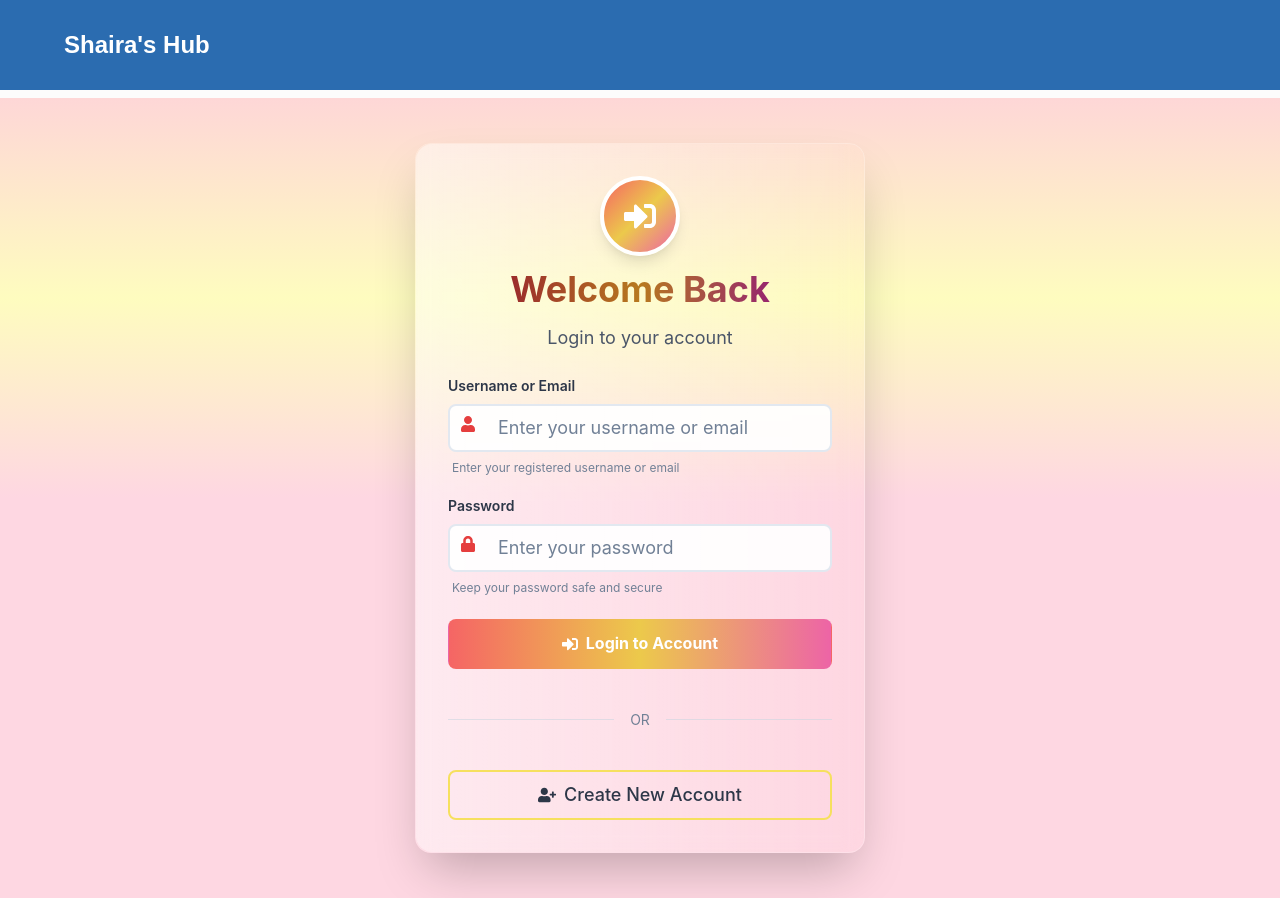
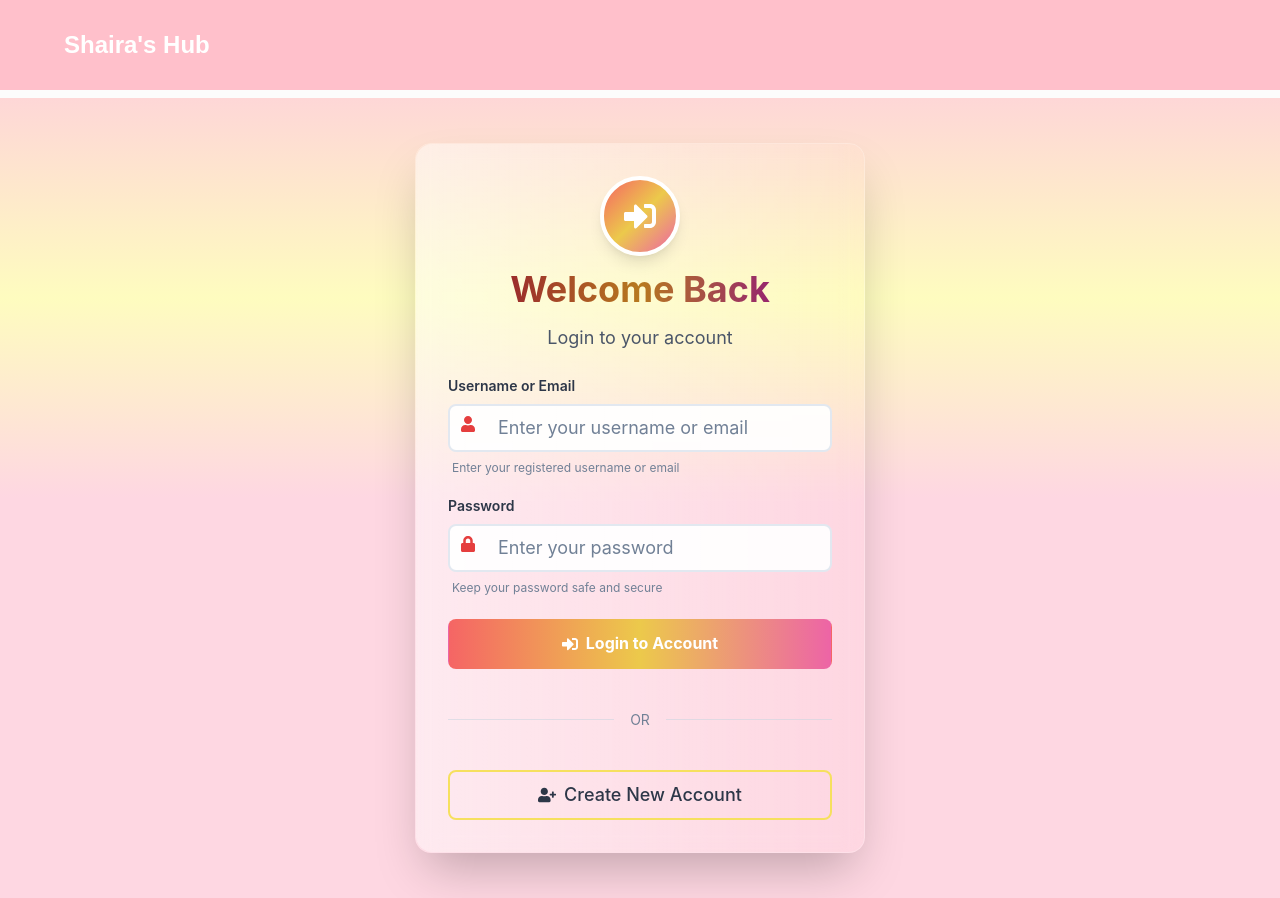
Before and after one commit to YuriNiShaira/Simple-Social-Web, a React app in the folder frontend/: page /login in a window 1280 px wide. Built offline with nearby package versions, Linux system fonts and the light colour scheme; no server answers; the HTML template or start-up script is replaced by a standard one.

Commit message:
change color

```diff
--- a/frontend/src/components/navbar_unauth.jsx
+++ b/frontend/src/components/navbar_unauth.jsx
@@ -3,7 +3,7 @@
 
 
     return (
-        <Flex w='100vw' h='90px' bg='blue.600' justifyContent='center' alignItems="center">
+        <Flex w='100vw' h='90px' bg='pink' justifyContent='center' alignItems="center">
             <HStack w='90%' justifyContent='space-between' color='white' >
                 <Text fontSize='24px' fontWeight='bold' fontFamily='fantasy' >Shaira's Hub</Text>
             </HStack>
```
